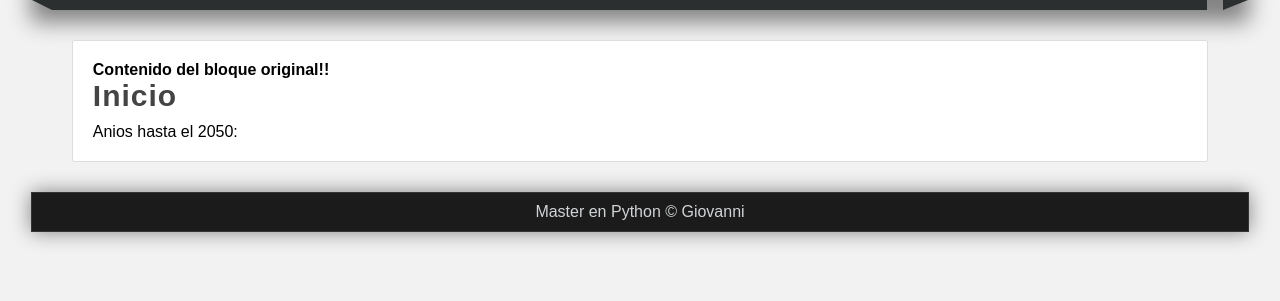
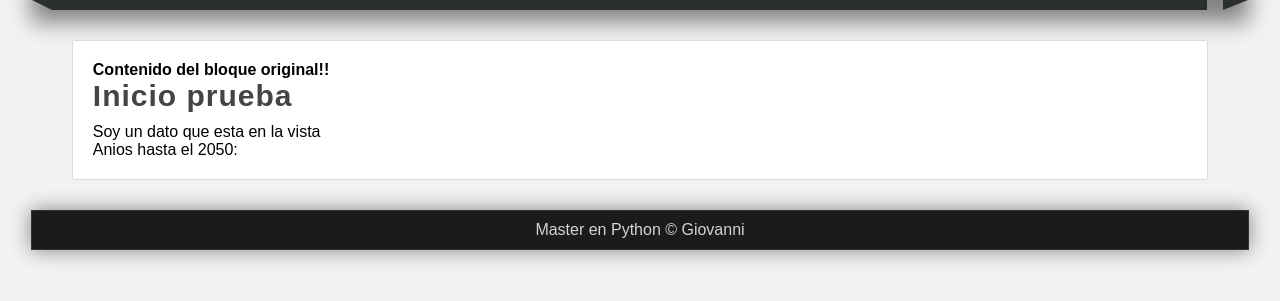
Before and after one commit to jonanv/firstapp_django, a Django app: page / in a window 1280 px wide. Shown: the part 182-483 px from the top of the page. Run offline with Django 3.2, Linux system fonts and the light colour scheme.

Commit message:
Se pasan datos mediante una vaariable en la vista(controlador) al template(vista)

```diff
--- a/miapp/templates/index.html
+++ b/miapp/templates/index.html
@@ -6,6 +6,7 @@
 
 {% block content %}
     {{ block.super }}
-    <h1 class="title">Inicio</h1>
+    <h1 class="title">{{ title }}</h1>
+    {{ mi_variable }}
     <p>Anios hasta el 2050:</p>
 {% endblock content %}
--- a/miapp/views.py
+++ b/miapp/views.py
@@ -32,7 +32,10 @@ def index(request):
             html += f"<li>{ str(year) }</li>"
         year += 1
 
-    return render(request, 'index.html')
+    return render(request, 'index.html', {
+        'title': 'Inicio prueba',
+        'mi_variable': 'Soy un dato que esta en la vista'
+    })
 
 def hola_mundo(request):
     return render(request, 'hola_mundo.html')
```
